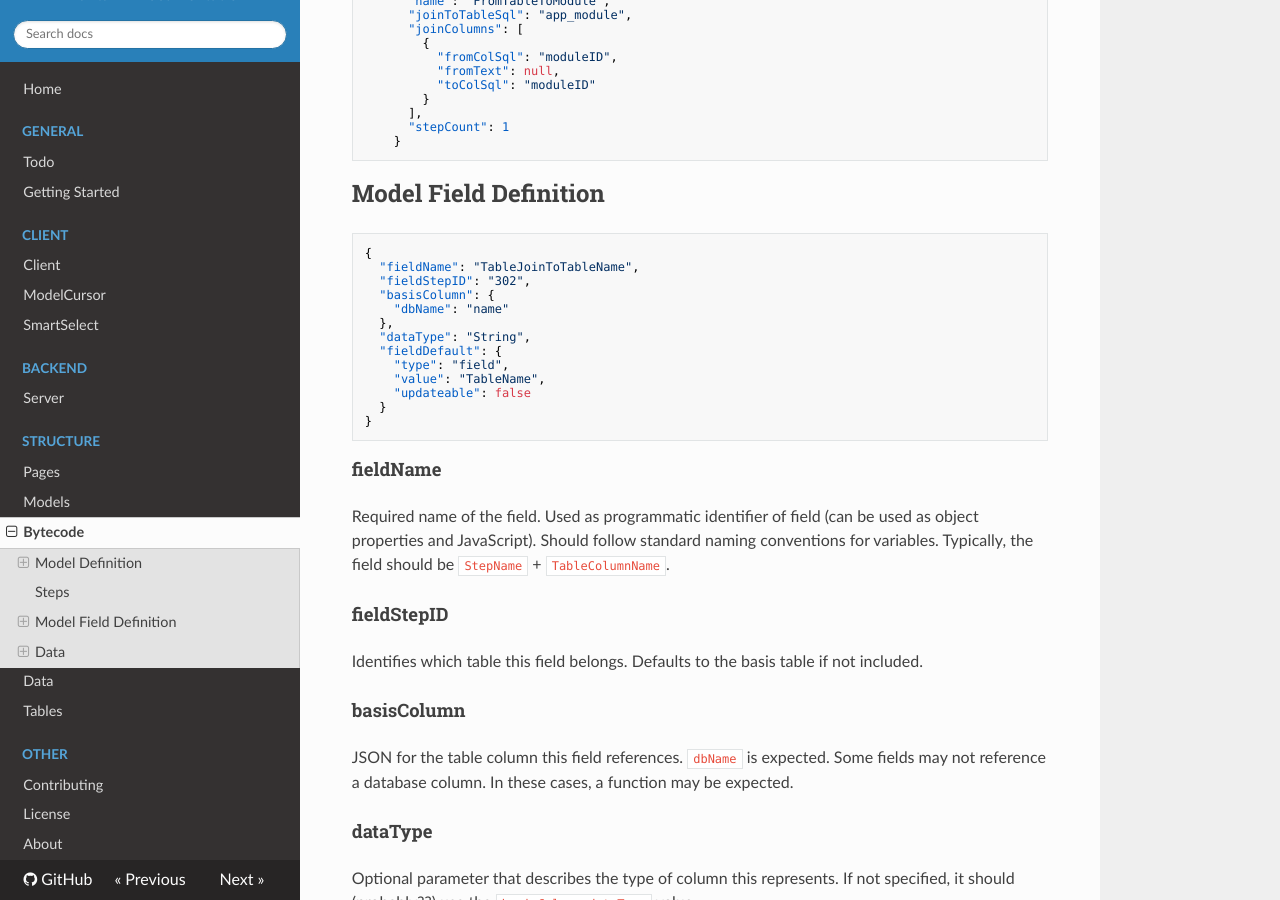
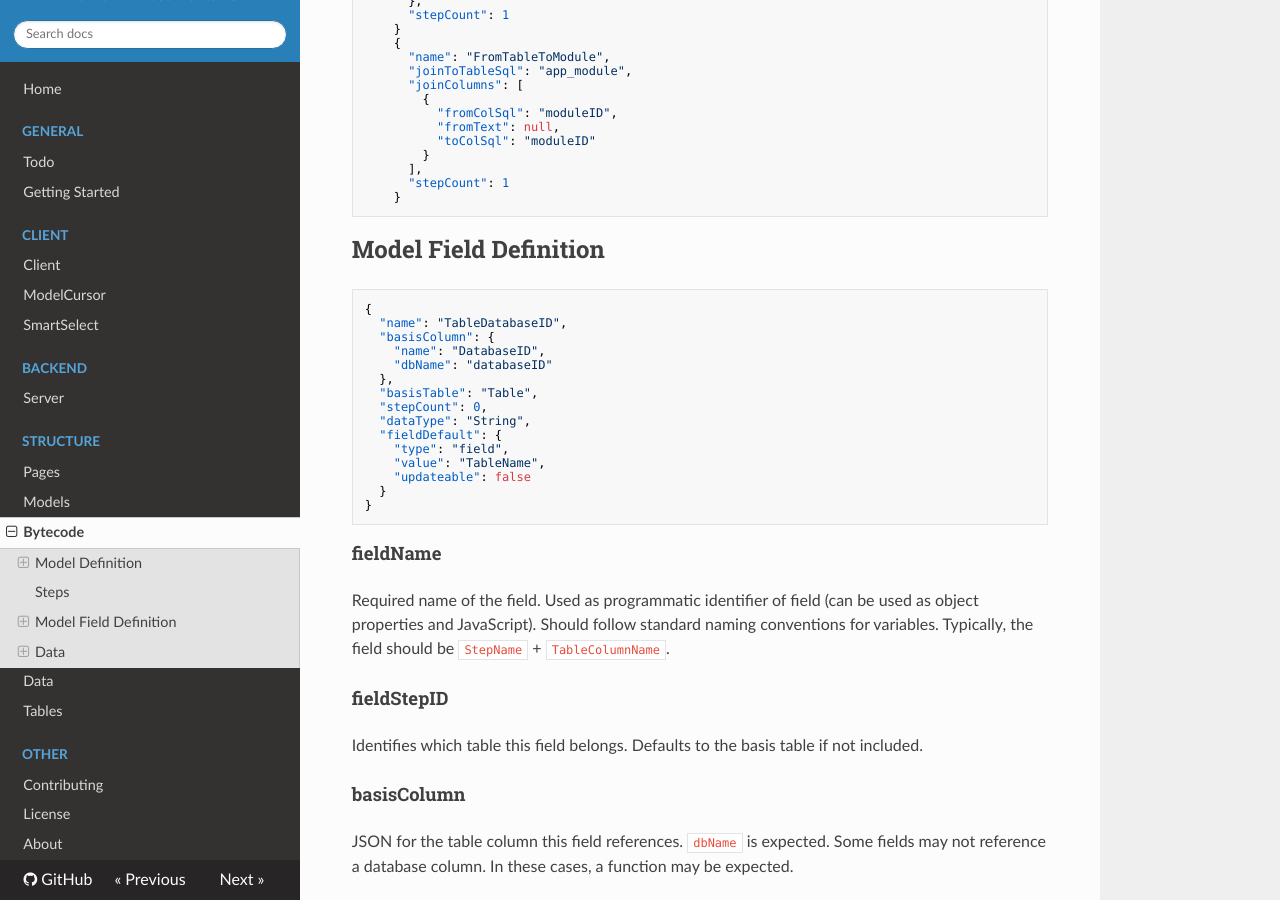
Before and after one commit to tantalim/tantalim-docs, an MkDocs documentation site: the page built from docs/bytecode.md, in a window 1280 px wide and 900 px high, scrolled down 1697 px. Built offline with MkDocs 1.6.1, drawn with Linux system fonts in a browser that asks for light colours; nearby versions of some CDN libraries; old or Windows-style settings are respelled for this version of MkDocs; some of the changed text lies outside the part shown.

````diff
--- a/docs/bytecode.md
+++ b/docs/bytecode.md
@@ -96,11 +100,13 @@ is converted to this:
 
 ```json
 {
-  "fieldName": "TableJoinToTableName",
-  "fieldStepID": "302",
+  "name": "TableDatabaseID",
   "basisColumn": {
-    "dbName": "name"
+    "name": "DatabaseID",
+    "dbName": "databaseID"
   },
+  "basisTable": "Table",
+  "stepCount": 0,
   "dataType": "String",
   "fieldDefault": {
     "type": "field",
````
Also changed, not shown: other parts of docs/bytecode.md (+4 -0 lines), docs/models.md (+10 -1 lines).
